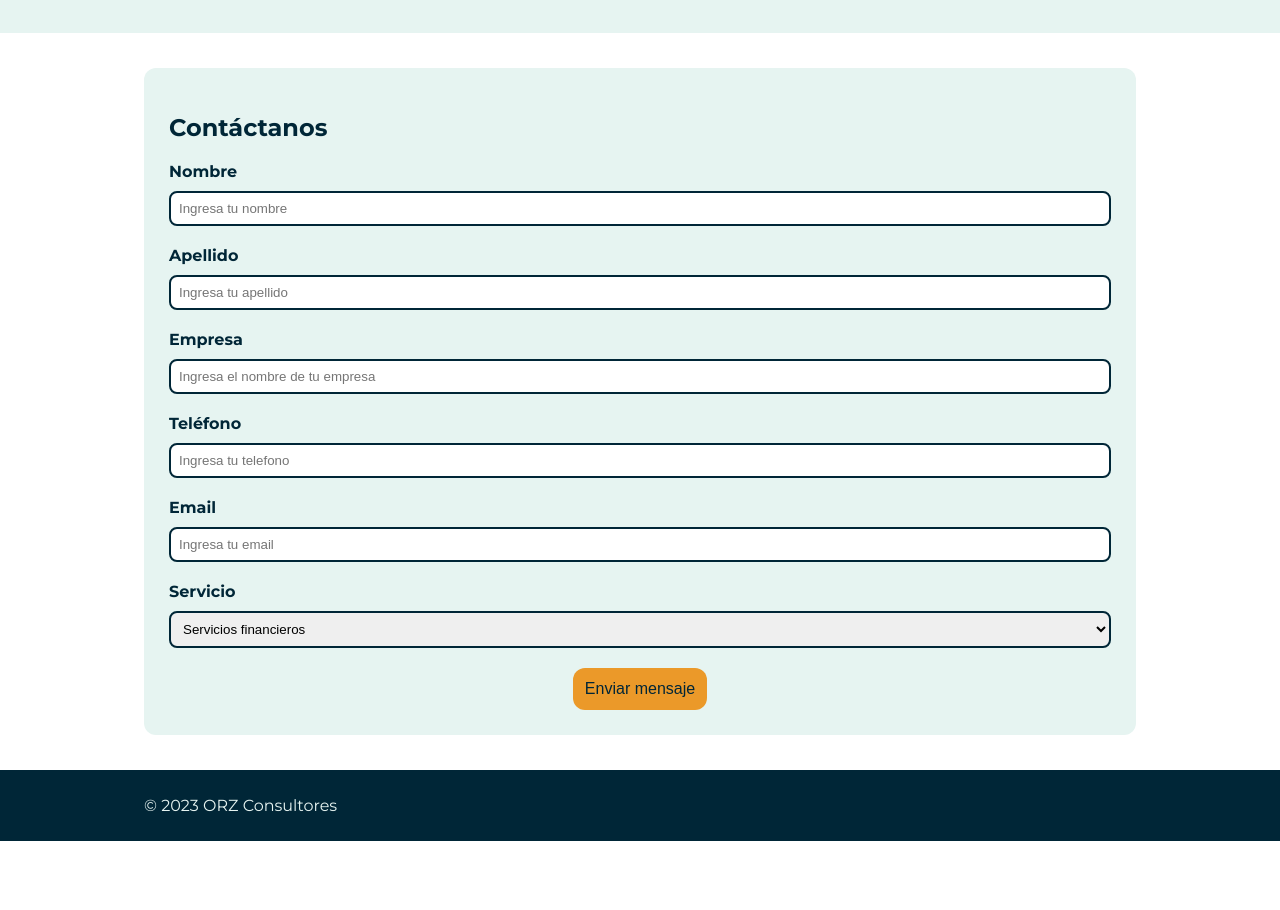
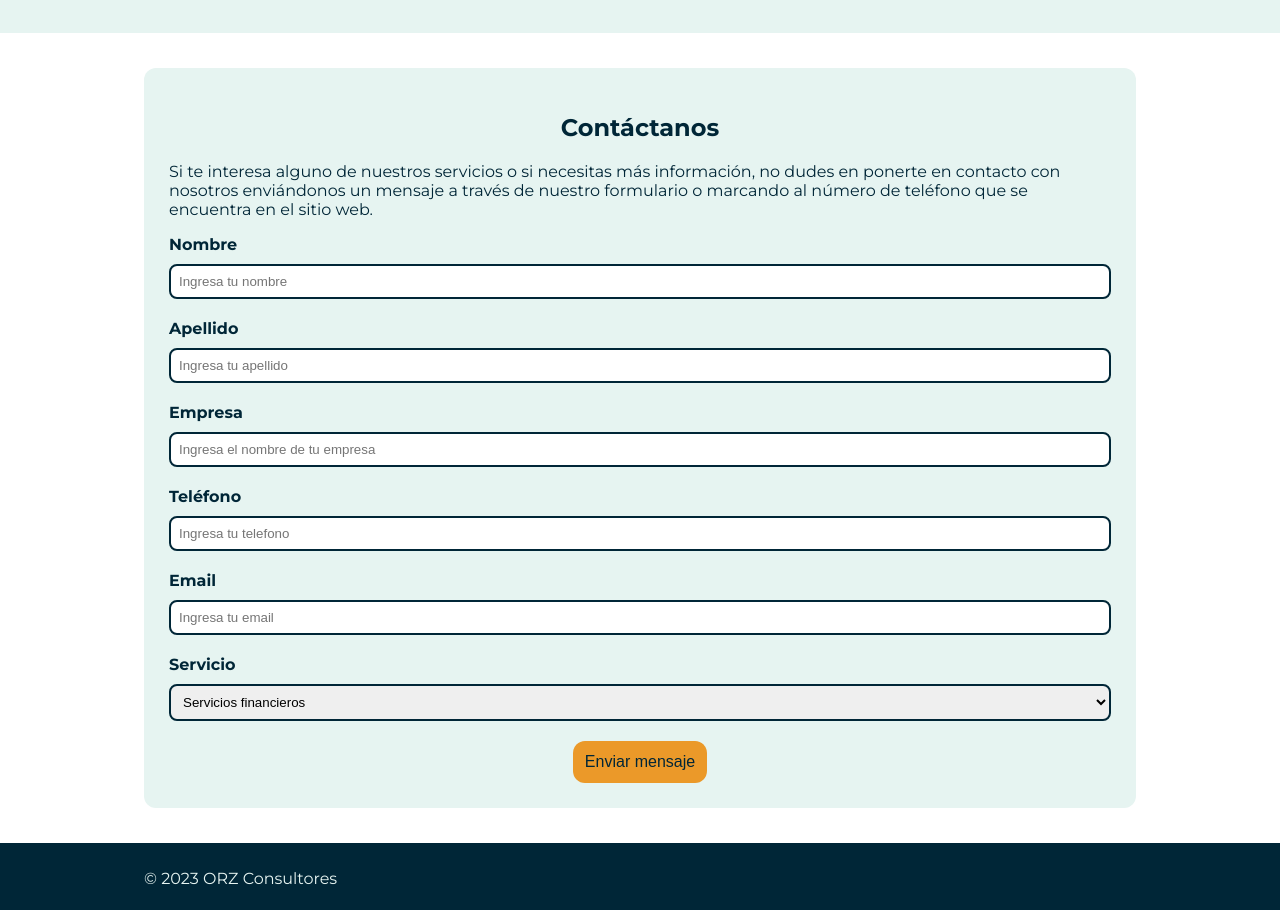
Before and after one commit to aborozcomx/orzconsultores, a Nuxt app: page / in a window 1280 px wide. Shown: the part 3570-4480 px from the top of the page. Before the commit the page ends 4411 px from the top, so only its background shows below. Built offline with nearby package versions, Linux system fonts and the light colour scheme.

Commit message:
:hammer: Update contact form description

```diff
--- a/components/ContactSection.vue
+++ b/components/ContactSection.vue
@@ -2,7 +2,9 @@
     <section class="contactSection" id="contacto">
         <div class="wrapper">
             <div class="contactSection-form">
-                <h2>Contáctanos</h2>
+                <h1>Contáctanos</h1>
+                <p>Si te interesa alguno de nuestros servicios o si necesitas más información, no dudes en ponerte en contacto con nosotros
+                    enviándonos un mensaje a través de nuestro formulario o marcando al número de teléfono que se encuentra en el sitio web.</p>
                 <form action="#" @submit.prevent="handleSubmitForm">
                     <div class="form-group">
                         <label for="name">
@@ -172,6 +174,10 @@ button.disabled {
     padding: 8px;
     margin-block-end: 20px;
 }
+
+.contactSection-form h1{
+    text-align: center;
+}
 @media screen and (max-width: 470px) {
     .wrapper {
         padding-inline: 30px;
```
